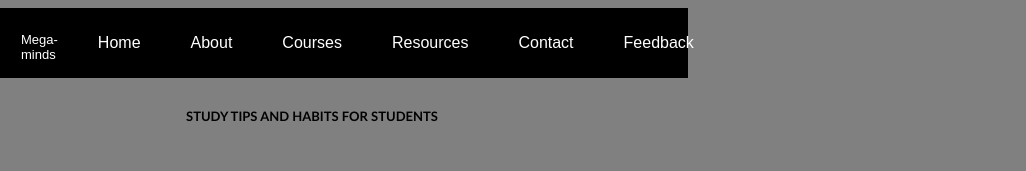
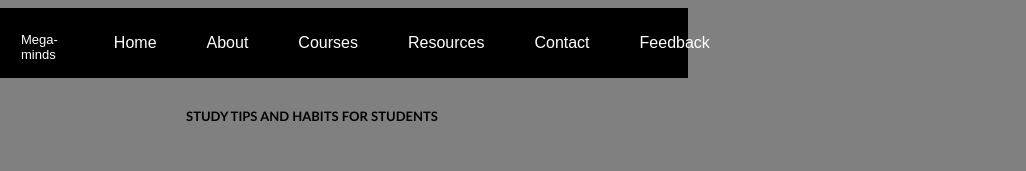
Before and after one commit to Lame06/BIDA25-113-, a plain HTML site: page my screens/resources.html in a window 768 px wide. Shown: the top 171 px of the page, 1026 px wide, since content can reach past the window. Drawn offline with Linux system fonts and the light colour scheme.

Commit message:
update recent changes on github

```diff
--- a/style.css
+++ b/style.css
@@ -237,24 +237,42 @@ body{
 }
 @media(min-width:1200px){
     h1{
-        font-size: larger;
+        font-size:x-large;
     }
 }
+
+
 @media(min-width:768px){
     image{
         max-width:auto;
         margin:0;
     }
 }
-@media(min-width:768px){
+
+@media(max-width:992px){
     .navbar{
-        display:flex;
+        display:block;
         width: auto;
+        padding:1em;
+        position: relative;
 
     }
     .navbar a{
-        display: flex;
-        gap:3em;
+        display:block;
+        gap:1.5em;
 
     }
 }
+@media(max-width:768px){
+    .navbar{
+        display:block;
+        width: auto;
+        position: relative;
+
+    }
+    .navbar a{
+        display:block;
+        gap:1em;
+
+    }
+}
```
